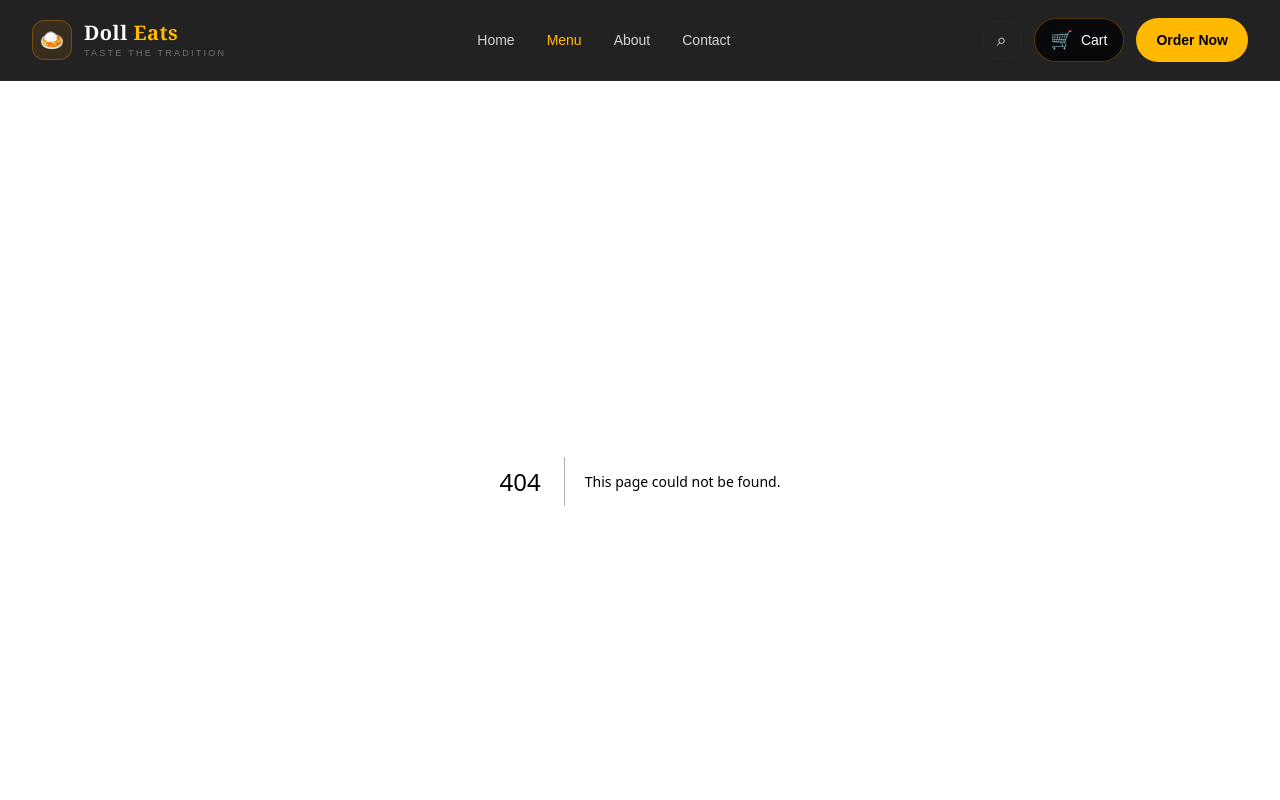
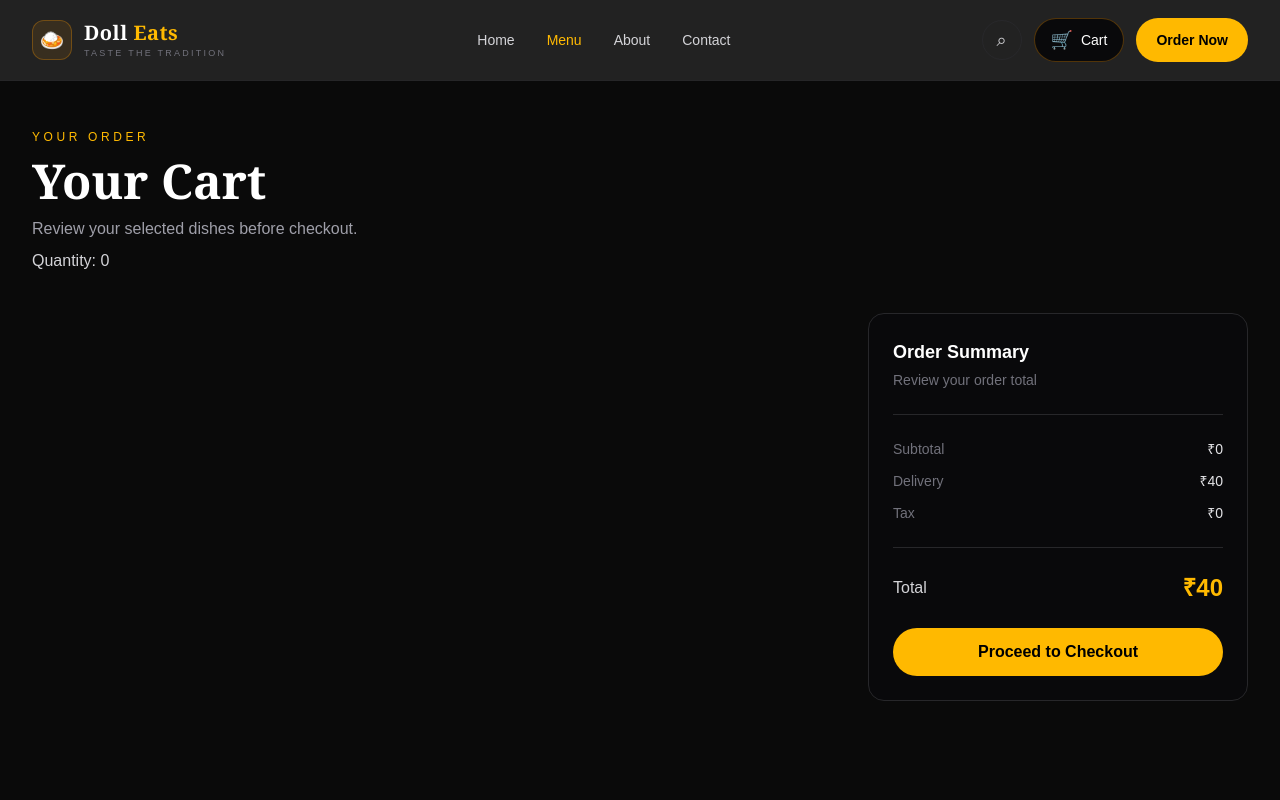
Before and after one commit to Priyadarshinidollu/doll-eats, a Next.js app: page /cart in a window 1280 px wide. Before the commit this address had no page. Shown: the top 800 px of the page. Built offline with nearby package versions, Linux system fonts and the light colour scheme.

Commit message:
feat: added cart page

```diff
--- /dev/null
+++ b/app/cart/page.tsx
@@ -0,0 +1,5 @@
+import CartPage from "@/features/cart/Cart";
+
+export default function Page() {
+  return <CartPage />;
+}
--- a/app/layout.tsx
+++ b/app/layout.tsx
@@ -28,7 +28,7 @@ export default function RootLayout({ children }: LayoutProps<"/">) {
       lang="en"
       className={`${geistSans.variable} ${geistMono.variable} antialiased`}
     >
-      <body className="min-h-screen bg-[#0a0a0a] text-white">
+      <body className="min-h-screen justify-center max-w-7xl mx-auto  bg-[#0a0a0a] text-white">
         <CartProvider>
           <Header />
           {children}
--- a/features/cart/Cart.tsx
+++ b/features/cart/Cart.tsx
@@ -1,11 +1,55 @@
-import React from 'react'
+"use client";
+import menuItems from "@/data/menu";
+import React from "react";
+import { useCart } from "../header/hooks/useCart";
+import OrderSummary from "./OrderSummary";
+import CartItem from "./CartItem";
 
-const Cart = () => {
+const CartPage = () => {
+  const { cart } = useCart();
+  const totalItems = cart.reduce((total, item) => total + item.quantity, 0);
   return (
-    <div>
-      CART
-    </div>
-  )
-}
+    <main className="min-h-screen bg-[#0a0a0a] px-4 py-12 text-white sm:px-6 lg:px-8">
+      <div className="mx-auto max-w-7xl">
+        <p className="text-xs font-medium uppercase tracking-[0.3em] text-amber-400">
+          Your Order
+        </p>
 
-export default Cart
+        <h1 className="mt-3 font-serif text-4xl font-bold sm:text-5xl">
+          Your Cart
+        </h1>
+
+        <p className="mt-3 text-zinc-400">
+          Review your selected dishes before checkout.
+        </p>
+        <p className="mt-2 text-zinc-300"> Quantity: {totalItems}</p>
+      </div>
+
+      <div className="mt-10 grid gap-6 lg:grid-cols-[1fr_380px]">
+        {/* CART ITEMS */}
+        <div className="space-y-4">
+          {cart.map((cartItem) => {
+            const menuItem = menuItems.find((item) => item.id === cartItem.id);
+
+            if (!menuItem) return null;
+
+            return (
+              <CartItem
+                key={cartItem.id}
+                item={menuItem}
+                quantity={cartItem.quantity}
+              />
+            );
+          })}
+        </div>
+
+        {/* SUMMARY */}
+        <div>
+          <OrderSummary />
+        </div>
+      </div>
+    </main>
+  );
+};
+
+export default CartPage;
--- /dev/null
+++ b/features/cart/CartItem.tsx
@@ -0,0 +1,101 @@
+"use client";
+
+import React from "react";
+import Image from "next/image";
+import { MenuItem } from "@/data/menu";
+import { useCart } from "@/features/header/hooks/useCart";
+
+type CartItemProps = {
+  item: MenuItem;
+  quantity: number;
+};
+
+const CartItem = ({ item, quantity }: CartItemProps) => {
+  const { updateCartItemQuantity, removeFromCart } = useCart();
+
+  const { id, name, price, image, isVeg } = item;
+
+  const itemTotal = price * quantity;
+
+  return (
+    <div className="flex gap-4 rounded-2xl border border-zinc-800 bg-zinc-950 p-4">
+      {/* IMAGE */}
+      <div className="relative h-24 w-24 shrink-0 overflow-hidden rounded-xl">
+        <Image
+          src={image}
+          alt={name}
+          fill
+          className="object-cover"
+          sizes="96px"
+        />
+      </div>
+
+      {/* CONTENT */}
+      <div className="min-w-0 flex-1">
+        <div className="flex items-start justify-between gap-4">
+          <div className="min-w-0">
+            <h3 className="truncate text-lg font-semibold text-white">
+              {name}
+            </h3>
+
+            <div className="mt-1 flex items-center gap-2">
+              <span
+                className={`h-2.5 w-2.5 rounded-full ${
+                  isVeg ? "bg-green-400" : "bg-red-500"
+                }`}
+              />
+
+              <p className="text-sm text-zinc-500">₹{price} each</p>
+            </div>
+          </div>
+
+          {/* TOTAL */}
+          <p className="shrink-0 text-lg font-semibold text-amber-400">
+            ₹{itemTotal}
+          </p>
+        </div>
+
+        {/* CONTROLS */}
+        <div className="mt-4 flex items-center justify-between">
+          <button
+            type="button"
+            onClick={() => removeFromCart(id)}
+            className="text-sm text-zinc-500 transition hover:text-red-400"
+          >
+            Remove
+          </button>
+
+          <div className="flex h-9 items-center overflow-hidden rounded-full border border-zinc-700 bg-zinc-900">
+            <button
+              type="button"
+              onClick={() => {
+                if (quantity === 1) {
+                  removeFromCart(id);
+                } else {
+                  updateCartItemQuantity(id, -1);
+                }
+              }}
+              className="flex h-9 w-9 items-center justify-center text-lg text-white transition hover:bg-zinc-800"
+            >
+              −
+            </button>
+
+            <span className="w-8 text-center text-sm font-semibold text-white">
+              {quantity}
+            </span>
+
+            <button
+              type="button"
+              onClick={() => updateCartItemQuantity(id, 1)}
+              className="flex h-9 w-9 items-center justify-center bg-amber-400 text-lg text-black transition hover:bg-amber-300"
+            >
+              +
+            </button>
+          </div>
+        </div>
+      </div>
+    </div>
+  );
+};
+
+export default CartItem;
--- /dev/null
+++ b/features/cart/OrderSummary.tsx
@@ -0,0 +1,67 @@
+"use client";
+
+import React from "react";
+import Link from "next/link";
+import { useCart } from "@/features/header/hooks/useCart";
+import menuItems from "@/data/menu";
+
+const OrderSummary = () => {
+  const { cart } = useCart();
+
+  const subtotal = cart.reduce((total, cartItem) => {
+    const menuItem = menuItems.find((item) => item.id === cartItem.id);
+
+    if (!menuItem) return total;
+
+    return total + menuItem.price * cartItem.quantity;
+  }, 0);
+
+  const deliveryFee = subtotal >= 500 ? 0 : 40;
+
+  const tax = Math.round(subtotal * 0.05);
+
+  const total = subtotal + deliveryFee + tax;
+  return (
+    <div className="rounded-2xl border border-zinc-800 bg-zinc-950 p-6">
+      <h2 className="text-lg font-semibold text-white">Order Summary</h2>
+
+      <p className="mt-1 text-sm text-zinc-500">Review your order total</p>
+
+      <div className="my-6 h-px bg-zinc-800" />
+
+      <div className="space-y-3">
+        <div className="flex justify-between text-sm">
+          <span className="text-zinc-500">Subtotal</span>
+          <span className="text-zinc-200">₹{subtotal}</span>
+        </div>
+
+        <div className="flex justify-between text-sm">
+          <span className="text-zinc-500">Delivery</span>
+          <span className="text-zinc-200">₹{deliveryFee}</span>
+        </div>
+
+        <div className="flex justify-between text-sm">
+          <span className="text-zinc-500">Tax</span>
+          <span className="text-zinc-200">₹{tax}</span>
+        </div>
+      </div>
+
+      <div className="my-6 h-px bg-zinc-800" />
+
+      <div className="flex items-center justify-between">
+        <span className="text-base font-medium text-zinc-300">Total</span>
+
+        <span className="text-2xl font-bold text-amber-400">₹{total}</span>
+      </div>
+
+      <Link
+        href="/checkout"
+        className="mt-6 flex h-12 w-full items-center justify-center rounded-full bg-amber-400 font-semibold text-black transition hover:bg-amber-300 active:scale-[0.98]"
+      >
+        Proceed to Checkout
+      </Link>
+    </div>
+  );
+};
+
+export default OrderSummary;
--- a/features/hero/Hero.tsx
+++ b/features/hero/Hero.tsx
@@ -4,7 +4,7 @@ import Link from "next/link";
 
 const Hero = () => {
   return (
-    <section className="relative w-full overflow-hidden rounded-2xl border border-zinc-800 bg-zinc-950">
+    <section className="relative w-full  overflow-hidden rounded-2xl border border-zinc-800 bg-zinc-950">
       {/* Background Image */}
       <div className="absolute inset-0">
         <Image
--- a/features/home/Home.tsx
+++ b/features/home/Home.tsx
@@ -5,7 +5,7 @@ import Offers from "../offers/Offers";
 
 const Home = () => {
   return (
-    <div>
+    <div className="">
       <Hero />
       <Menu />
       <Offers />
```
